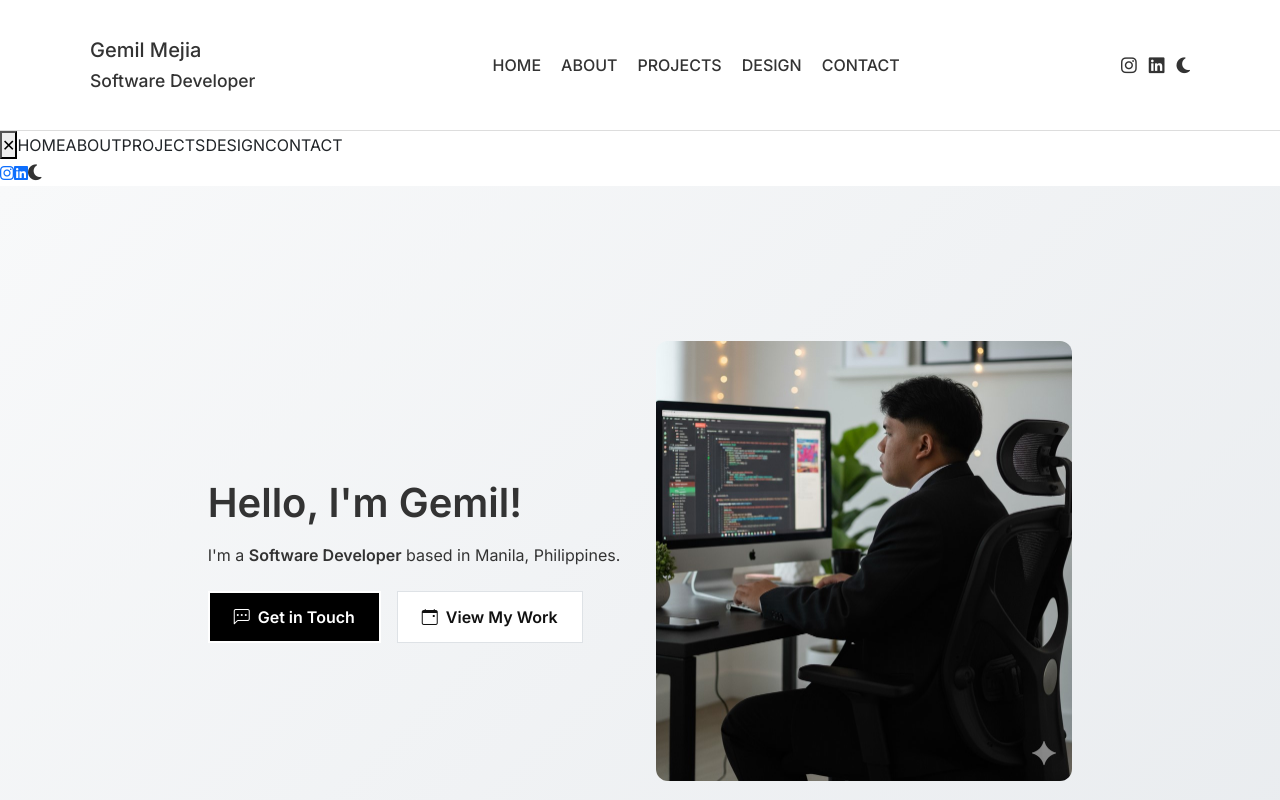
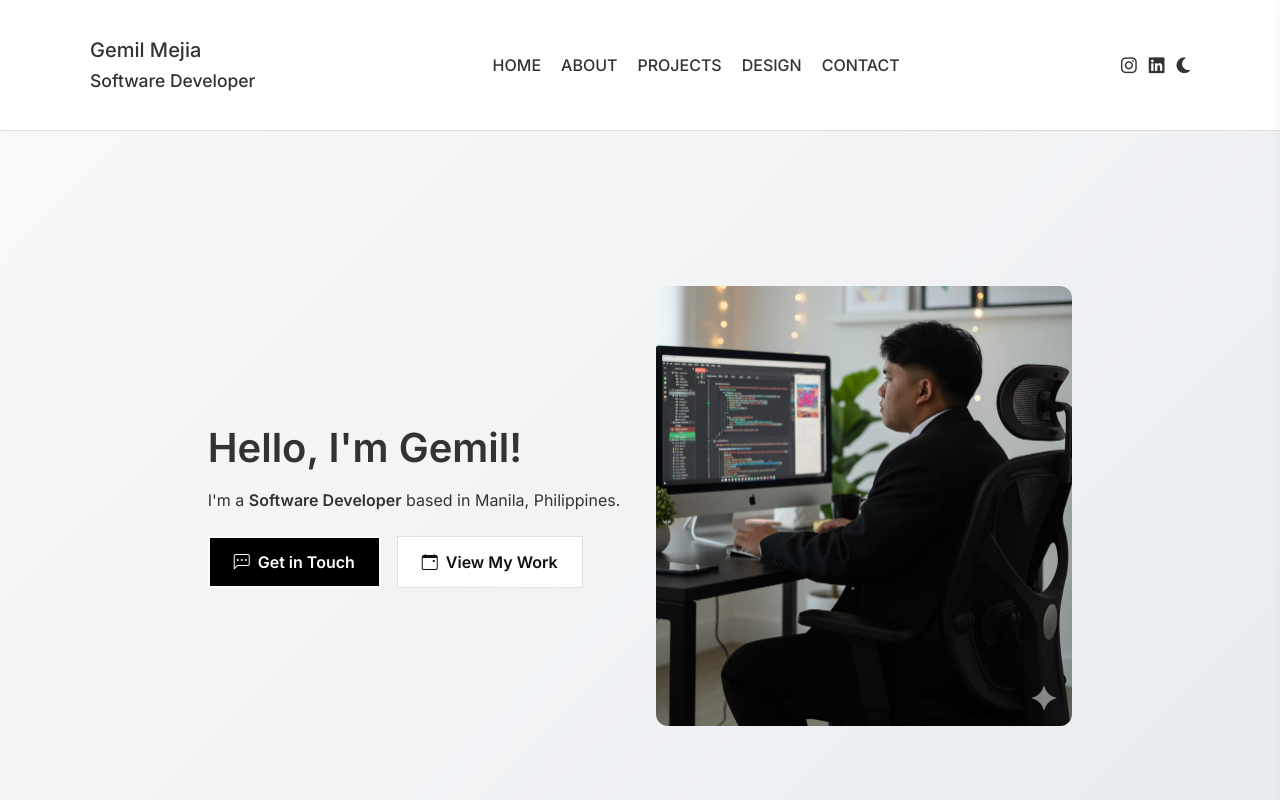
Before and after one commit to gemilmejia/portfolio, an Angular app: page / in a window 1280 px wide. Shown: the top 800 px of the page. Built offline with nearby package versions, Linux system fonts and the light colour scheme.

Commit message:
feat: Update css of drawer and darkmode feature

```diff
--- a/src/app/home/home.component.scss
+++ b/src/app/home/home.component.scss
@@ -49,74 +49,195 @@ body.dark-mode .navbar-brand small {
   flex-shrink: 0;
 }
 
-/* HAMBURGER */
-.hamburger {
-  display: none;
-  font-size: 22px;
-  background: none;
-  border: none;
-  cursor: pointer;
-  color: var(--text-h1);
-}
+/* ================= DRAWER ================= */
 
-/* ================= SIDEBAR ================= */
-
-.sidebar {
+.drawer {
   position: fixed;
   top: 0;
-  right: -260px;
-  width: 260px;
+  right: -300px;
+
+  width: 280px;
   height: 100vh;
 
   background: var(--bg-card);
-  box-shadow: -2px 0 10px rgba(0,0,0,0.2);
 
-  transition: right 0.3s ease;
-  z-index: 10000;
+  z-index: 10001;
+
+  padding: 30px;
 
   display: flex;
   flex-direction: column;
-  padding: 20px;
-  gap: 15px;
+
+  gap: 25px;
+
+  transition: right 0.3s ease;
+
+  box-shadow: -5px 0 20px rgba(0,0,0,0.3);
 }
 
-.sidebar.open {
+
+.drawer.open {
   right: 0;
 }
 
-.sidebar a {
+
+
+/* Drawer Links */
+
+.drawer a {
+
+  display: block;
+
+  color: var(--text-h1);
+
   text-decoration: none;
-  color: var(--text-h1);
-  font-size: 16px;
+
+  font-size: 18px;
+
+  cursor: pointer;
+
 }
 
-/* bottom icons */
-.sidebar-bottom {
-  margin-top: auto;
-  display: flex;
-  gap: 15px;
-  align-items: center;
+
+.drawer a:hover {
+
+  color: var(--accent-blue);
+
 }
 
-/* overlay */
-.sidebar-overlay {
+
+
+/* Close button */
+
+.drawer-close {
+
+  align-self: flex-end;
+
+  background: transparent;
+
+  border: none;
+
+  color: var(--text-h1);
+
+  font-size: 25px;
+
+  cursor: pointer;
+
+}
+
+
+
+/* Bottom icons */
+
+.drawer-bottom {
+
+  margin-top: auto;
+
+  display: flex;
+
+  gap: 20px;
+
+}
+
+
+
+
+/* Overlay */
+
+.drawer-overlay {
+
   position: fixed;
+
   inset: 0;
-  background: rgba(0,0,0,0.4);
+
+  background: rgba(0,0,0,0.5);
+
+  z-index: 10000;
 
   opacity: 0;
+
   visibility: hidden;
-  pointer-events: none;
 
   transition: 0.3s;
-  z-index: 9999;
+
 }
 
-.sidebar-overlay.active {
+
+
+.drawer-overlay.active {
+
   opacity: 1;
+
   visibility: visible;
-  pointer-events: all;
+
 }
+// /* ================= SIDEBAR ================= */
+
+// .sidebar {
+//   position: fixed;
+//   top: 0;
+//   right: -260px;
+//   width: 260px;
+//   height: 100vh;
+
+//   background: var(--bg-card);
+//   box-shadow: -2px 0 10px rgba(0,0,0,0.2);
+
+//   transition: right 0.3s ease;
+//   z-index: 10001;
+
+//   display: flex;
+//   flex-direction: column;
+//   padding: 20px;
+//   gap: 15px;
+// }
+
+// .sidebar.open {
+//   right: 0;
+// }
+
+// .sidebar a {
+//   text-decoration: none;
+//   color: var(--text-h1);
+//   font-size: 16px;
+// }
+
+// /* bottom icons */
+// .sidebar-bottom {
+//   margin-top: auto;
+//   display: flex;
+//   gap: 15px;
+//   align-items: center;
+// }
+
+// /* overlay */
+// .sidebar-overlay {
+//   position: fixed;
+//   inset: 0;
+//   background: rgba(0,0,0,0.4);
+
+//   opacity: 0;
+//   visibility: hidden;
+//   pointer-events: none;
+
+//   transition: 0.3s;
+//   z-index: 10000;
+// }
+
+// .sidebar-overlay.active {
+//   opacity: 1;
+//   visibility: visible;
+//   pointer-events: all;
+// }
+
+/* ================= DARK MODE ================= */
+body.dark-mode :host {
+  --bg-card: #1f2937;
+  --border-navbar: #374151;
+  --text-h1: #ffffff;
+  --accent-blue: #2563eb;
+}
+
 
 /* ================= RESPONSIVE ================= */
 
```
